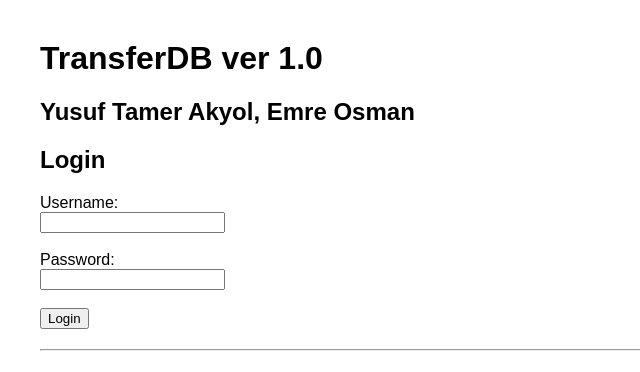
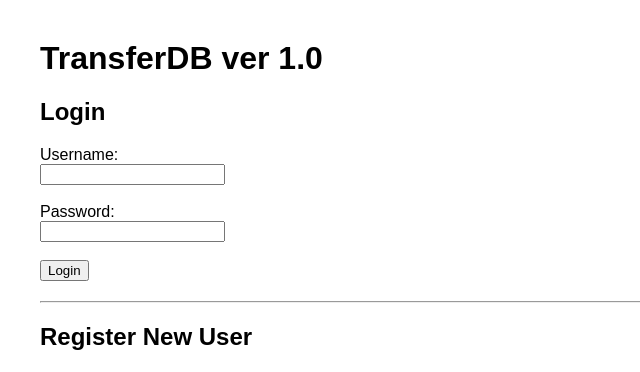
Before and after one commit to ytakyol/tranfers-db, a Flask app: page / in a window 1280 px wide. Shown: the top 372 px of the page, without its empty margins (0-640 px from the left). Run offline with Flask 3, Linux system fonts and the light colour scheme.

Commit message:
header2 cikarildi

```diff
--- a/templates/index.html
+++ b/templates/index.html
@@ -10,7 +10,7 @@
 </head>
 <body>
     <h1>TransferDB ver 1.0</h1>
-    <h2>Yusuf Tamer Akyol, Emre Osman</h2>
+    <!--<h2>Yusuf Tamer Akyol, Emre Osman</h2>-->
 
     {% with messages = get_flashed_messages() %}
       {% if messages %}
```
